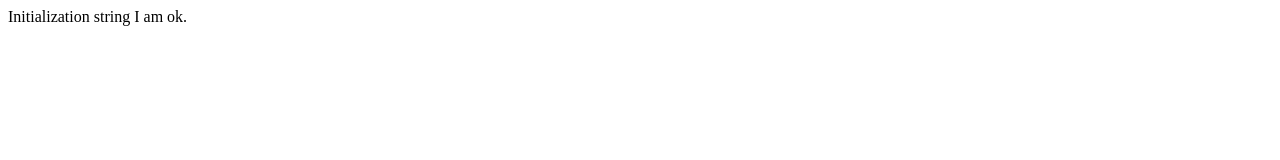
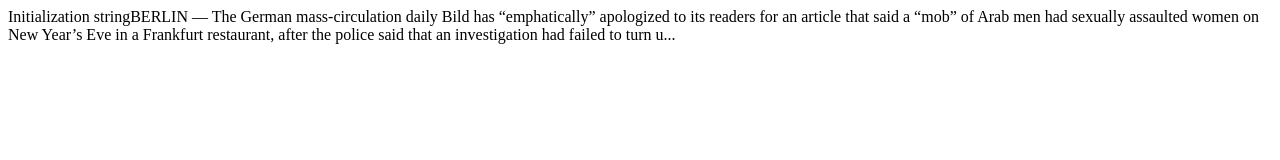
Before and after one commit to KeerthiGowda/watson, a plain HTML site: page index.html in a window 1280 px wide. Drawn offline with Linux system fonts and the light colour scheme.

Commit message:
New commit

```diff
--- a/index.html
+++ b/index.html
@@ -5,4 +5,4 @@
   <meta http-equiv="refresh" content="0.5">
 	<title>Template</title>
 </head>
-<body>Initialization string I am ok.</body></html>
+<body>Initialization stringBERLIN — The German mass-circulation daily Bild has “emphatically” apologized to its readers for an article that said a “mob” of Arab men had sexually assaulted women on New Year’s Eve in a Frankfurt restaurant, after the police said that an investigation had failed to turn u...</body></html>
```
